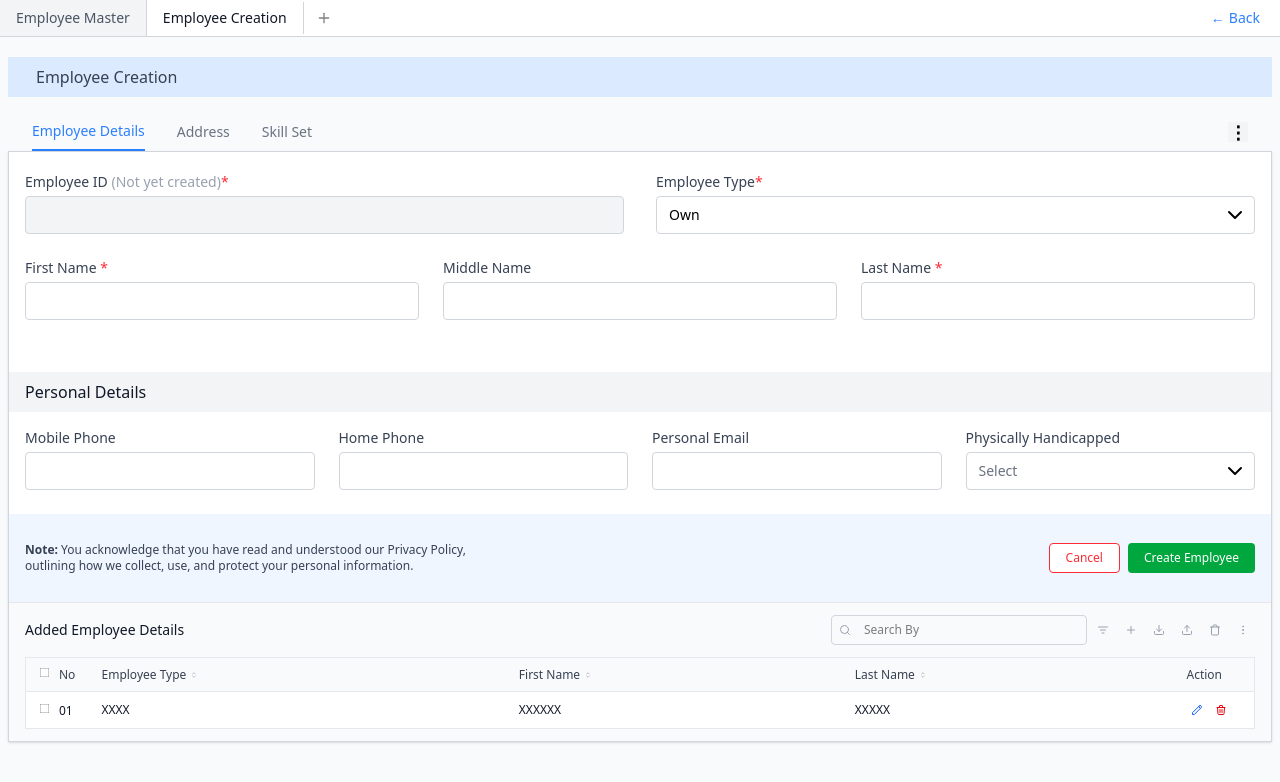
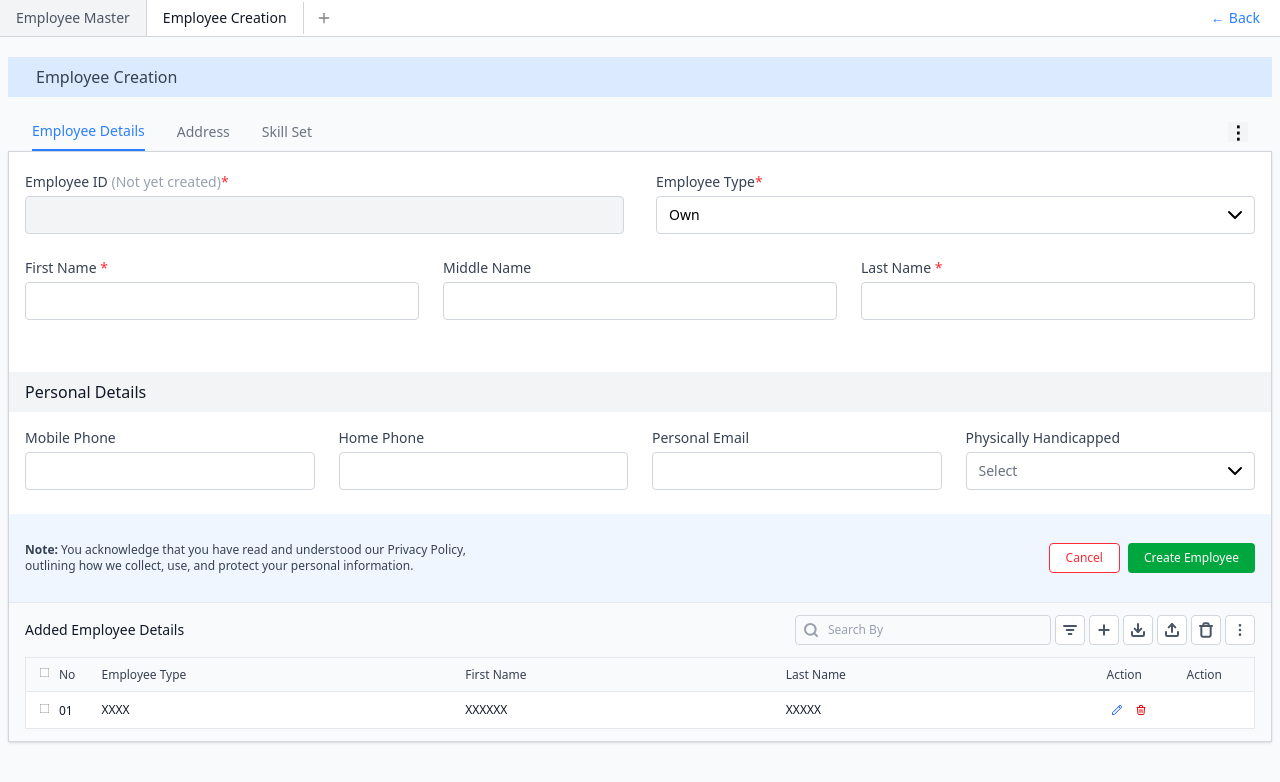
Before and after one commit to archanaprabhat/employee-form, a React (Vite) app in the folder employee-ui/: page / in a window 1280 px wide. Shown: the top 782 px of the page. Built offline with nearby package versions, Linux system fonts and the light colour scheme.

Commit message:
Icons perfected

```diff
--- a/employee-ui/src/App.jsx
+++ b/employee-ui/src/App.jsx
@@ -270,29 +270,29 @@ const EmployeeCreationForm = () => {
                   <input
                     type="text"
                     placeholder="Search By"
-                    className="pl-8 pr-3 py-1.5 border border-gray-300 rounded text-xs w-48 sm:w-56 md:w-64"
+                    className="pl-8 pr-3 py-1.5 border border-gray-300 rounded text-xs w-48 sm:w-56 md:w-64 placeholder-gray-400"
                   />
                   <div className="absolute inset-y-0 left-0 pl-2 flex items-center pointer-events-none">
-                    <Search className="w-3 h-3 text-gray-400" />
+                    <Search className="w-4 h-4 text-gray-400 stroke-3" />
                   </div>
                 </div>
-                <button className="p-1.5 text-gray-400 hover:text-gray-600 flex-shrink-0">
-                  <ListFilter className="w-3 h-3" />
+                <button className="p-1.5 text-gray-600 hover:text-gray-800 flex-shrink-0 border border-gray-300 rounded bg-white hover:bg-gray-50">
+                  <ListFilter className="w-4 h-4 stroke-3" />
                 </button>
-                <button className="p-1.5 text-gray-400 hover:text-gray-600 flex-shrink-0">
-                  <Plus className="w-3 h-3" />
+                <button className="p-1.5 text-gray-600 hover:text-gray-800 flex-shrink-0 border border-gray-300 rounded bg-white hover:bg-gray-50">
+                  <Plus className="w-4 h-4 stroke-3" />
                 </button>
-                <button className="p-1.5 text-gray-400 hover:text-gray-600 flex-shrink-0">
-                  <Download className="w-3 h-3" />
+                <button className="p-1.5 text-gray-600 hover:text-gray-800 flex-shrink-0 border border-gray-300 rounded bg-white hover:bg-gray-50">
+                  <Download className="w-4 h-4 stroke-3" />
                 </button>
-                <button className="p-1.5 text-gray-400 hover:text-gray-600 flex-shrink-0">
-                  <Upload className="w-3 h-3" />
+                <button className="p-1.5 text-gray-600 hover:text-gray-800 flex-shrink-0 border border-gray-300 rounded bg-white hover:bg-gray-50">
+                  <Upload className="w-4 h-4 stroke-3" />
                 </button>
-                <button className="p-1.5 text-gray-400 hover:text-gray-600 flex-shrink-0">
-                  <Trash className="w-3 h-3" />
+                <button className="p-1.5 text-gray-600 hover:text-gray-800 flex-shrink-0 border border-gray-300 rounded bg-white hover:bg-gray-50">
+                  <Trash className="w-4 h-4 stroke-3" />
                 </button>
-                <button className="p-1.5 text-gray-400 hover:text-gray-600 flex-shrink-0">
-                  <EllipsisVertical className="w-3 h-3" />
+                <button className="p-1.5 text-gray-600 hover:text-gray-800 flex-shrink-0 border border-gray-300 rounded bg-white hover:bg-gray-50">
+                  <EllipsisVertical className="w-4 h-4 stroke-2" />
                 </button>
               </div>
             </div>
@@ -310,30 +310,16 @@ const EmployeeCreationForm = () => {
                     <th className="text-left py-2 px-3 text-xs font-medium text-gray-700 min-w-24">
                       <span className="hidden md:inline">Employee Type</span>
                       <span className="md:hidden">Type</span>
-                      <button className="ml-1 text-gray-400">
-                        <svg className="w-2 h-2" fill="none" stroke="currentColor" viewBox="0 0 24 24">
-                          <path strokeLinecap="round" strokeLinejoin="round" strokeWidth={2} d="M8 9l4-4 4 4m0 6l-4 4-4-4" />
-                        </svg>
-                      </button>
                     </th>
                     <th className="text-left py-2 px-3 text-xs font-medium text-gray-700 min-w-24">
                       <span className="hidden sm:inline">First Name</span>
                       <span className="sm:hidden">First</span>
-                      <button className="ml-1 text-gray-400">
-                        <svg className="w-2 h-2" fill="none" stroke="currentColor" viewBox="0 0 24 24">
-                          <path strokeLinecap="round" strokeLinejoin="round" strokeWidth={2} d="M8 9l4-4 4 4m0 6l-4 4-4-4" />
-                        </svg>
-                      </button>
                     </th>
                     <th className="text-left py-2 px-3 text-xs font-medium text-gray-700 min-w-24">
                       <span className="hidden sm:inline">Last Name</span>
                       <span className="sm:hidden">Last</span>
-                      <button className="ml-1 text-gray-400">
-                        <svg className="w-2 h-2" fill="none" stroke="currentColor" viewBox="0 0 24 24">
-                          <path strokeLinecap="round" strokeLinejoin="round" strokeWidth={2} d="M8 9l4-4 4 4m0 6l-4 4-4-4" />
-                        </svg>
-                      </button>
                     </th>
+                    <th className="text-left py-2 px-3 text-xs font-medium text-gray-700 w-20">Action</th>
                     <th className="text-left py-2 px-3 text-xs font-medium text-gray-700 w-20">Action</th>
                   </tr>
                 </thead>
```
